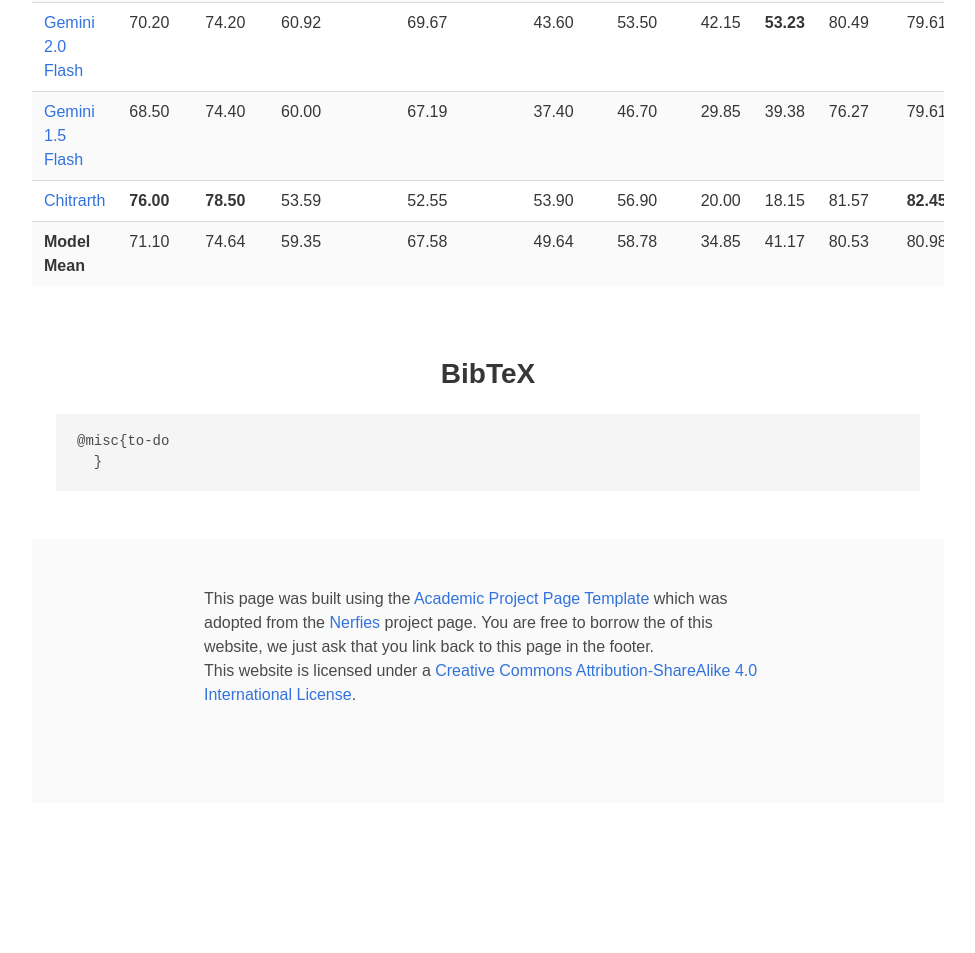
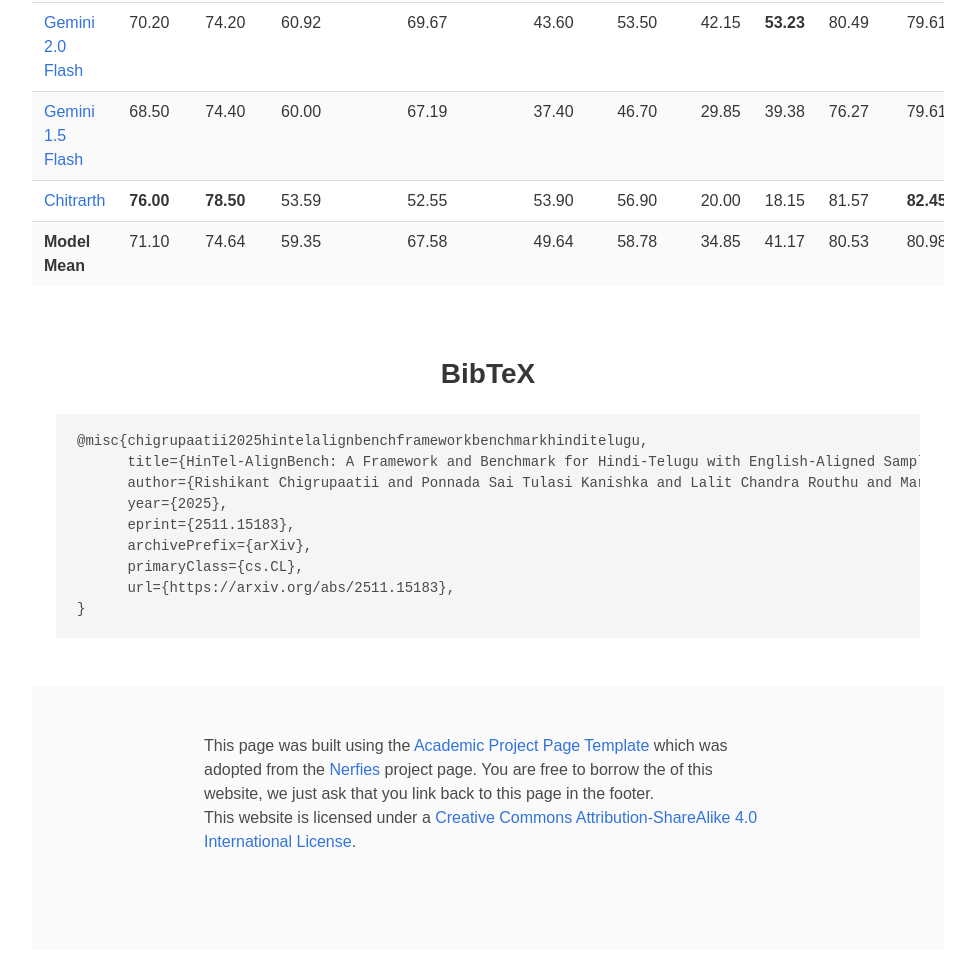
Before and after one commit to Rishikant24/indicvisionbench.github.io, a plain HTML site: page index.html in a window 1280 px wide. Shown: the part 2732-3685 px from the top of the page, without its empty margins (152-1127 px from the left). Before the commit the page ends 3583 px from the top, so only its background shows below. Drawn offline with nearby package versions, Linux system fonts and the light colour scheme; some icons are missing; a web font is replaced by a local one.

Commit message:
Adding citation

```diff
--- a/index.html
+++ b/index.html
@@ -315,8 +315,15 @@
   <section class="section" id="BibTeX">
     <div class="container is-max-desktop content">
       <h2 class="subtitle has-text-centered">BibTeX</h2>
-      <pre><code>@misc{to-do
-  }</code></pre>
+      <pre><code>@misc{chigrupaatii2025hintelalignbenchframeworkbenchmarkhinditelugu,
+      title={HinTel-AlignBench: A Framework and Benchmark for Hindi-Telugu with English-Aligned Samples},
+      author={Rishikant Chigrupaatii and Ponnada Sai Tulasi Kanishka and Lalit Chandra Routhu and Martin Patel Sama Supratheek Reddy and Divyam Gupta and Dasari Srikar and Krishna Teja Kuchimanchi and Rajiv Misra and Rohun Tripathi},
+      year={2025},
+      eprint={2511.15183},
+      archivePrefix={arXiv},
+      primaryClass={cs.CL},
+      url={https://arxiv.org/abs/2511.15183},
+}</code></pre>
     </div>
 </section>
 <!--End BibTex citation -->
```
Also changed, not shown: 1 other file.
